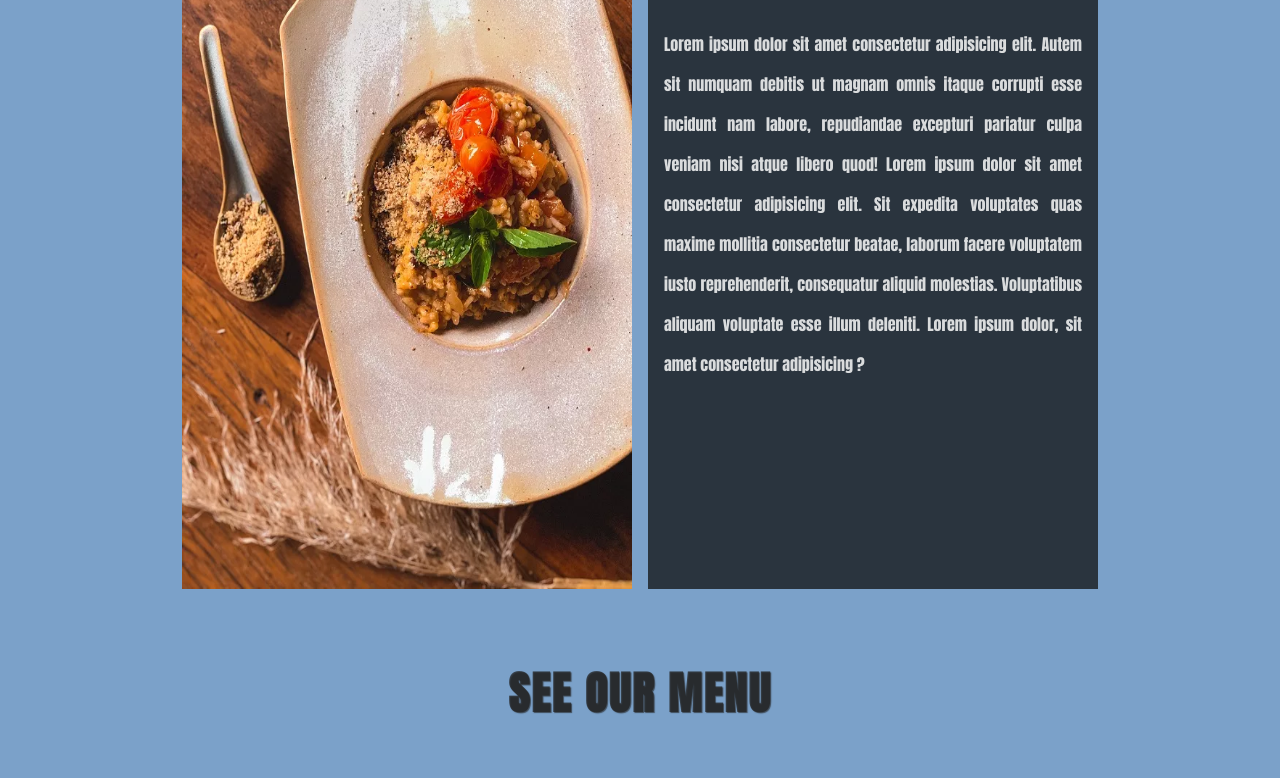
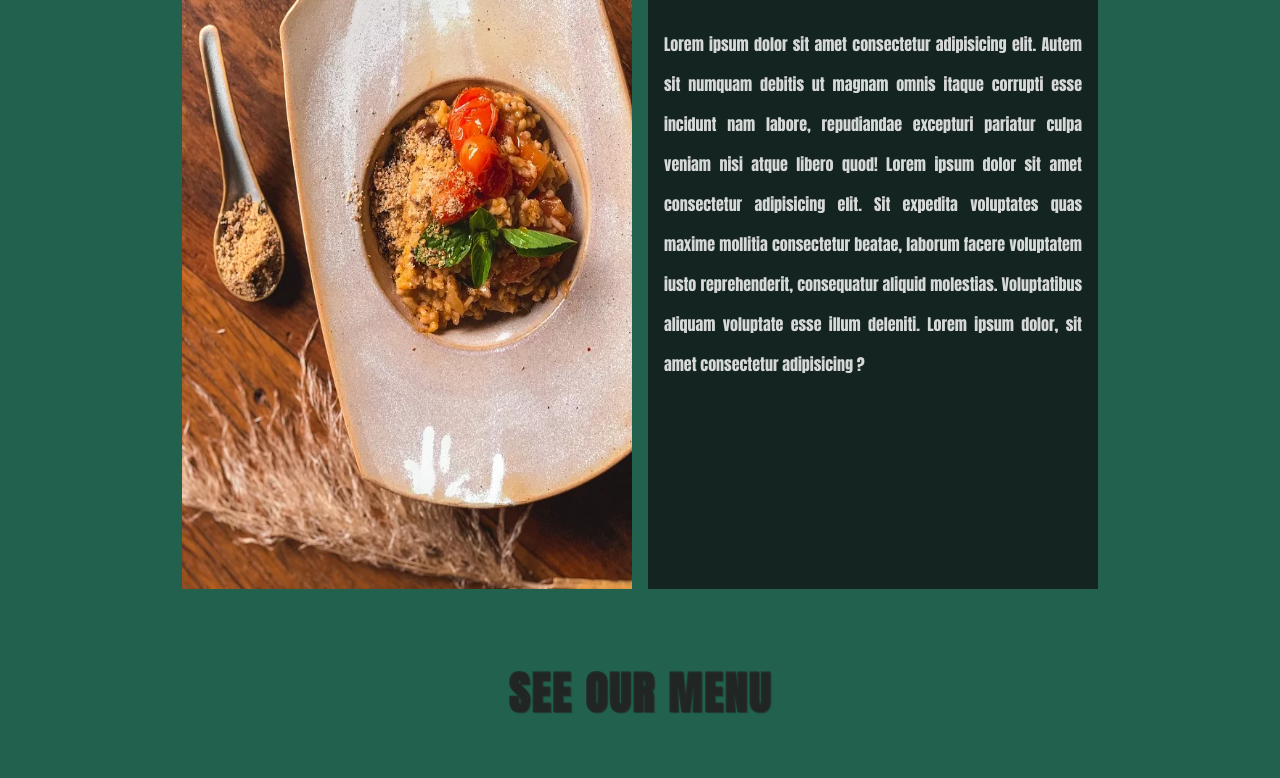
Before and after one commit to lindomarterra/greenbites, a plain HTML site: page index.html in a window 1280 px wide. Shown: the part 261-1039 px from the top of the page. Drawn offline with nearby package versions, Linux system fonts and the light colour scheme; a web font is replaced by a local one.

Commit message:
first commit

```diff
--- a/style.css
+++ b/style.css
@@ -30,7 +30,7 @@ html{ scroll-behavior: smooth;}
 
 body{
     color: #fff;
-    background-color: var(--color9);
+    background-color: var(--color6);
 }
 
 #btn-check{ display: none;}
```
